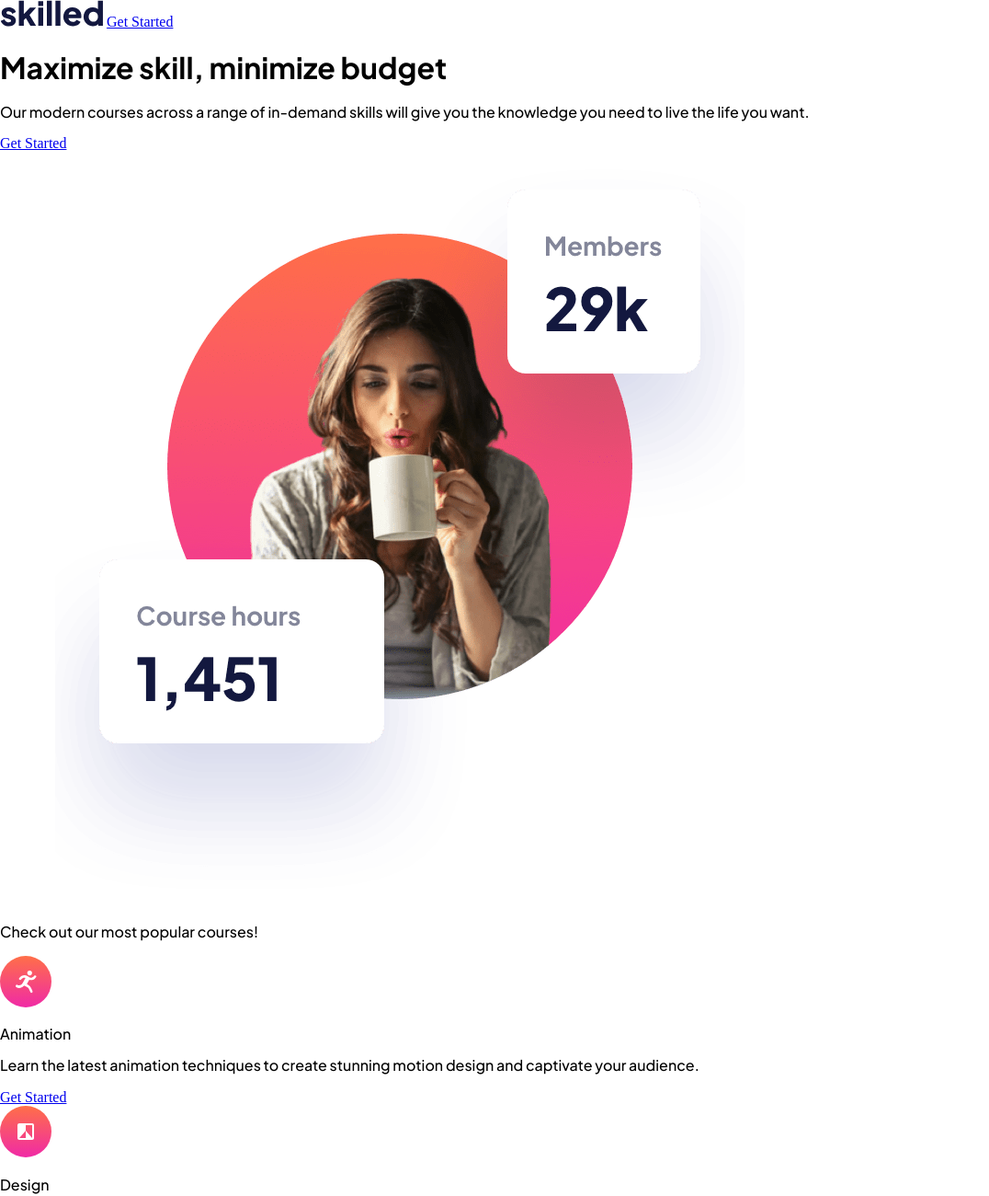
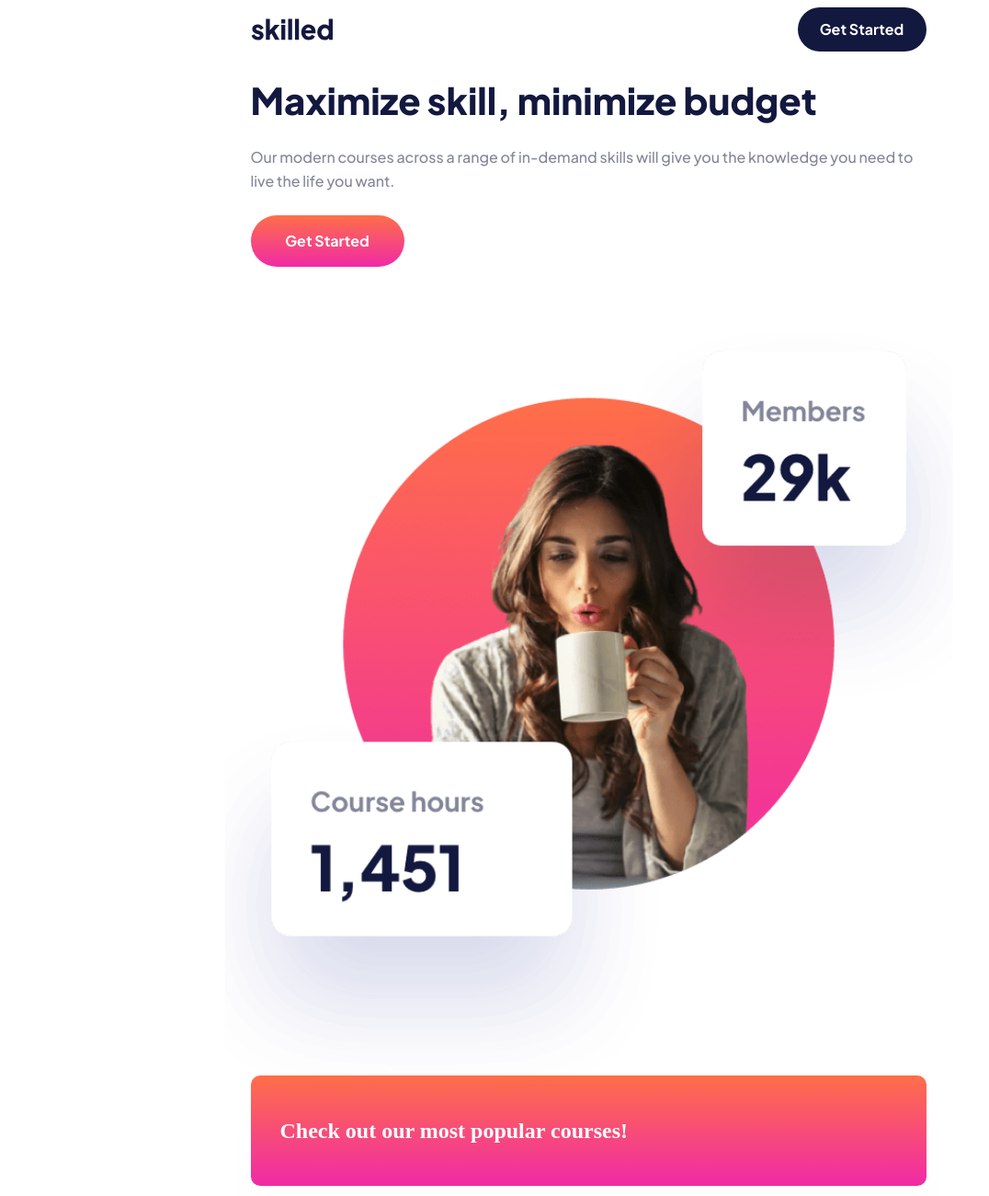
Before and after one commit to peipeix2/Skilled-Elearning-Landing-Page, a plain HTML site: page starter-code/index.html in a window 1280 px wide. Shown: the top 1300 px of the page at 92% size, without its empty margins (0-1076 px from the left). Drawn offline with Linux system fonts and the light colour scheme.

Commit message:
Add mobile UI layout

```diff
--- a/starter-code/index.html
+++ b/starter-code/index.html
@@ -19,8 +19,8 @@
   <div class="container">
     <div class="nav">
       <div class="nav-container">
-        <img src="./assets/logo-dark.svg" alt="logo">
-        <a href="#">Get Started</a>
+        <img src="./assets/logo-dark.svg" width="89px" height="auto" alt="logo">
+        <a class="header-btn" href="#">Get Started</a>
       </div>
     </div>
 
@@ -35,22 +35,20 @@
       <div class="header-img">
         <picture>
           <!-- <source media="" srcset="" alt=""> -->
-          <img src="./assets/image-hero-mobile@2x.png" alt="woman-drinking-coffee-browsing-internet">
+          <img class="hero-img" src="./assets/image-hero-mobile@2x.png" alt="woman-drinking-coffee-browsing-internet">
         </picture>
       </div>
     </header>
 
-    <main class="container">
+    <main class="card-section-container">
       <div class="row">
-        <div class="card-container banner">
-          <div class="banner-inner-card">
-            <p>Check out our most popular courses!</p>
-          </div>
+        <div class="banner">
+            <span>Check out our most popular courses!</span>
         </div>
 
         <div class="card-container course">
           <div class="course-inner-card">
-            <img src="./assets/icon-animation.svg">
+            <img class="course-icon" src="./assets/icon-animation.svg" alt="animation-course-icon">
             <p class="course-name">Animation</p>
             <p class="course-intro">Learn the latest animation techniques to create stunning motion
             design and captivate your audience.</p>
@@ -60,7 +58,7 @@
 
         <div class="card-container course">
           <div class="course-inner-card">
-            <img src="./assets/icon-design.svg">
+            <img class="course-icon" src="./assets/icon-design.svg" alt="design-course-icon">
             <p class="course-name">Design</p>
             <p class="course-intro">Create beautiful, usable interfaces to help shape the future of
             how the web looks.</p>
@@ -70,7 +68,7 @@
 
         <div class="card-container course">
           <div class="course-inner-card">
-            <img src="./assets/icon-photography.svg">
+            <img class="course-icon" src="./assets/icon-photography.svg" alt="photo-course-icon">
             <p class="course-name">Photography</p>
             <p class="course-intro">Explore critical fundamentals like lighting, composition, and focus
             to capture exceptional photos.</p>
@@ -80,7 +78,7 @@
 
         <div class="card-container course">
           <div class="course-inner-card">
-            <img src="./assets/icon-crypto.svg">
+            <img class="course-icon" src="./assets/icon-crypto.svg" alt="crypto-course-icon">
             <p class="course-name">Crypto</p>
             <p class="course-intro">All you need to know to get started investing in crypto. Go from beginner to advanced with this 54 hour course.</p>
             <a href="#">Get Started</a>
@@ -89,7 +87,7 @@
 
         <div class="card-container course">
           <div class="course-inner-card">
-            <img src="./assets/icon-business.svg">
+            <img class="course-icon" src="./assets/icon-business.svg" alt="business-course-icon">
             <p class="course-name">Business</p>
             <p class="course-intro">A step-by-step playbook to help you start, scale, and sustain your business without outside investment.</p>
             <a href="#">Get Started</a>
@@ -100,7 +98,7 @@
 
     <footer>
       <div class="footer-container">
-        <img src="./assets/logo-light.svg">
+        <img src="./assets/logo-light.svg" alt="white-logo">
         <a href="#">Get Started</a>
       </div>
     </footer>
--- a/style/style.css
+++ b/style/style.css
@@ -2,6 +2,219 @@
   box-sizing: border-box;
 }
 
-h1, p {
+h1,
+p,
+a {
   font-family: 'Plus Jakarta Sans', sans-serif;
 }
+
+.container {
+  margin: 0 auto;
+  /* padding: 1em; */
+  min-width: 375px;
+  max-width: 767px;
+  /* height: 2615px; */
+}
+
+.nav {
+  width: 100%;
+  margin-bottom: 38px;
+}
+
+.nav-container {
+  width: 100%;
+  height: 48px;
+  padding: 1em 1em 0px 1em;
+  display: flex;
+  justify-content: space-between;
+  align-items: center;
+}
+
+a {
+  text-decoration: none;
+}
+
+.header-btn {
+  display: flex;
+  align-items: center;
+  justify-content: center;
+  width: 140px;
+  height: 48px;
+  background-color: #13183F;
+  border-radius: 28px;
+
+
+  font-weight: 700;
+  font-size: 16px;
+  line-height: 28px;
+  color: #FFFFFF;
+}
+
+header {
+  width: 100%;
+  padding: 0 1em;
+}
+
+.header-intro {
+  height: 285px;
+}
+
+.header-intro h1 {
+  font-weight: 800;
+  font-size: 40px;
+  color: #13183F;
+  margin-top: 0px;
+  margin-bottom: 26px;
+}
+
+.header-intro p {
+  font-weight: 500;
+  font-size: 16px;
+  color: #83869A;
+  line-height: 26px;
+  margin-top: 0px;
+  margin-bottom: 24px;
+}
+
+.header-intro a {
+  display: flex;
+  align-items: center;
+  justify-content: center;
+  width: 167px;
+  height: 56px;
+  background: linear-gradient(to bottom, rgba(255, 111, 72, 1), rgba(240, 42, 166, 1));
+  border-radius: 31.5px;
+
+
+  font-weight: 700;
+  font-size: 16px;
+  line-height: 26px;
+  color: #FFFFFF;
+
+  margin-bottom: 46px;
+}
+
+.header-img {
+  width: 100%;
+  margin-top: 55px;
+
+}
+
+.hero-img {
+  width: 100%;
+  height: auto;
+  transform: scale(1.25);
+}
+
+.card-section-container {
+  width: 100%;
+  margin-top: 3em;
+  background: linear-gradient(to bottom, rgba(255, 255, 255, 1), rgba(240, 241, 255, 1));
+}
+
+.row {
+  display: flex;
+  flex-direction: column;
+  padding: 0 1em;
+}
+
+.banner {
+  display: flex;
+  align-items: center;
+  width: 100%;
+  height: 120px;
+  background: linear-gradient(to bottom, rgba(255, 111, 72, 1), rgba(240, 42, 166, 1));
+  border-radius: 10px;
+
+  padding: 0 2em;
+  margin-bottom: 3em;
+}
+
+.banner span {
+  font-weight: 800;
+  font-size: 24px;
+  line-height: 32px;
+  color: #FFFFFF;
+}
+
+.card-container {
+  margin-bottom: 3em;
+  width: 100%;
+  height: 259px;
+  background-color: #FFFFFF;
+  border-radius: 10px;
+  box-shadow: 0px 25px 50px rgba(6, 22, 141, 0.0442);
+}
+
+.course-inner-card {
+  position: relative;
+  margin: 2em;
+}
+
+.course-name {
+  font-weight: 800;
+  font-size: 20px;
+  color: #13183F;
+  margin-top: 3em;
+  margin-bottom: 16px;
+}
+
+.course-intro {
+  font-weight: 500;
+  font-size: 15px;
+  line-height: 26px;
+  color: #83869A;
+  margin-bottom: 24px;
+}
+
+.course-inner-card a {
+  font-weight: 700;
+  font-size: 18px;
+  line-height: 28px;
+  color: #F74780;
+}
+
+.course-icon {
+  position: absolute;
+  top: -86px;
+  width: 56px;
+  height: 56px;
+}
+
+footer {
+  display: flex;
+  width: 100%;
+  height: 120px;
+  background-color: #13183F;
+  align-items: center;
+}
+
+.footer-container {
+  display: flex;
+  justify-content: space-between;
+  width: 90%;
+  height: 48px;
+  margin: 0 auto;
+  align-items: center;
+}
+
+.footer-container img {
+  width: 89px;
+  height: auto;
+}
+
+.footer-container a {
+  display: flex;
+  align-items: center;
+  justify-content: center;
+  width: 140px;
+  height: 48px;
+  background: linear-gradient(to bottom, rgba(72, 81, 255, 1), rgba(240, 42, 166, 1));
+  border-radius: 28px;
+
+
+  font-weight: 700;
+  font-size: 16px;
+  line-height: 28px;
+  color: #FFFFFF;
+}
```
